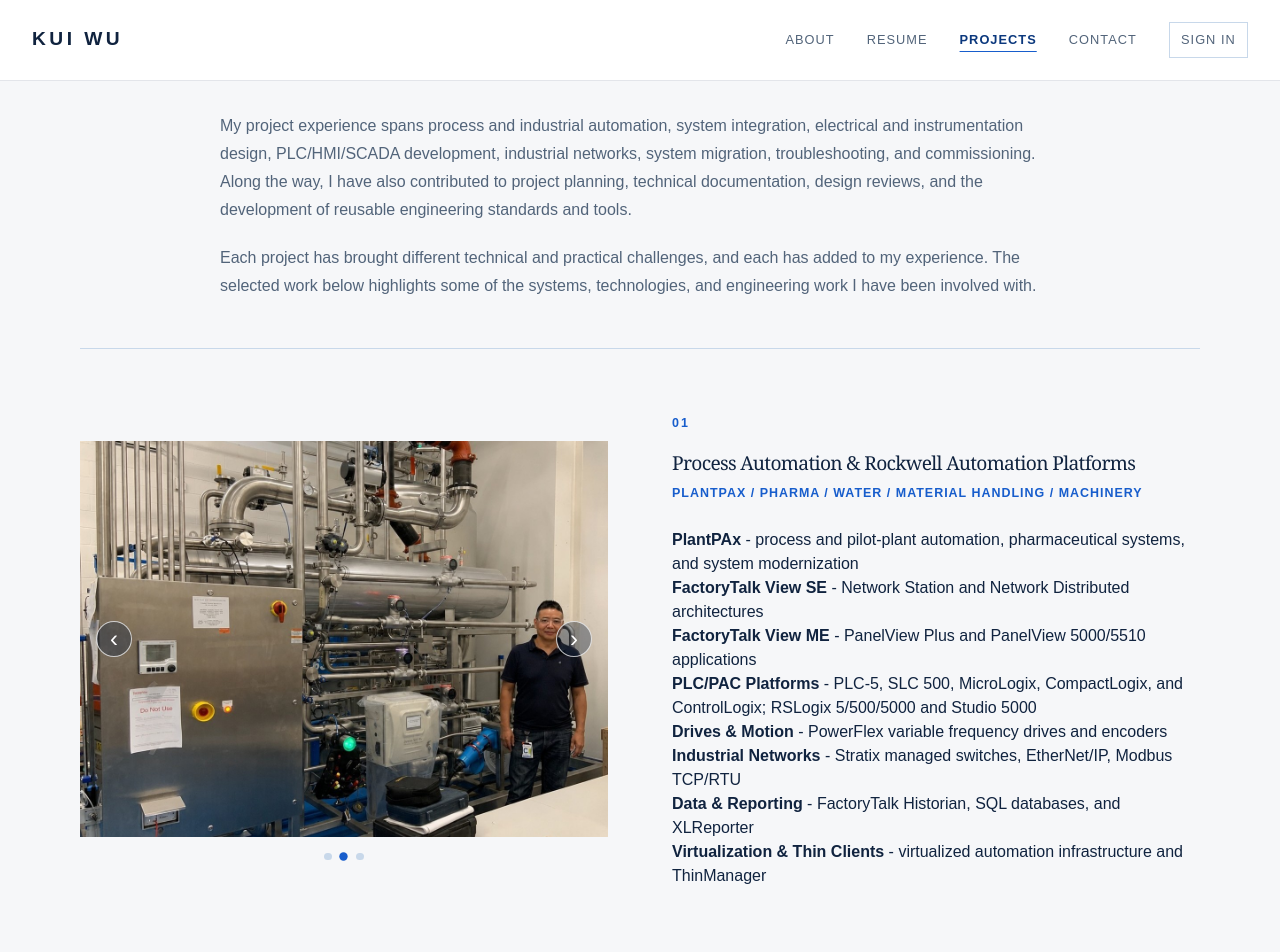
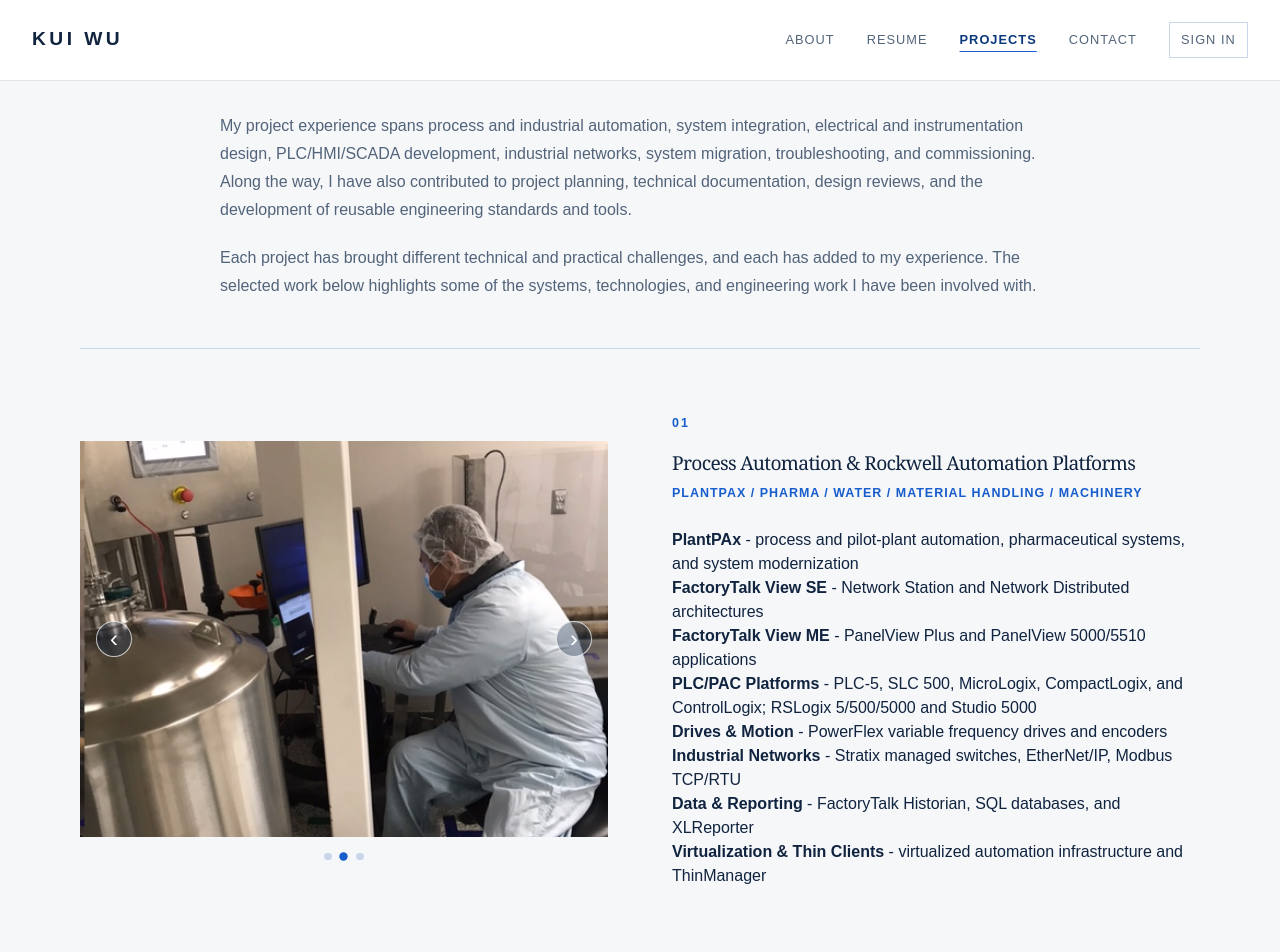
Before and after one commit to kwcontrols/KW-Portfolio, a Next.js app: page /experience in a window 1280 px wide. Shown: the top 952 px of the page. Built offline with nearby package versions, Linux system fonts and the light colour scheme; no server answers.

Commit message:
Fix Project 01 slideshow images

```diff
--- a/app/experience/page.tsx
+++ b/app/experience/page.tsx
@@ -13,12 +13,12 @@ type Project = {
 
 const ROCKWELL_PROJECT_IMAGES: SlideshowImage[] = [
   {
+    src: "/projects/PlantPax-1.jpg",
+    alt: "PlantPAx pilot-plant process-control commissioning",
+  },
+  {
     src: "/projects/Pharma.PNG",
     alt: "Pharmaceutical process automation commissioning",
-  },
-  {
-    src: "/projects/rockwell-2.jpg",
-    alt: "Rockwell-based process automation system",
   },
   {
     src: "/projects/Conveyor Automation Upgrade.png",
@@ -30,13 +30,6 @@ const SIEMENS_PROJECT_IMAGES: SlideshowImage[] = [
   {
     src: "/projects/siemens-3.png",
     alt: "Siemens automation platform and HMI",
-  },
-];
-
-const PROCESS_CONTROL_IMAGES: SlideshowImage[] = [
-  {
-    src: "/projects/iFix-1.jpg",
-    alt: "Pilot-plant process-control system commissioning",
   },
 ];
 
```
